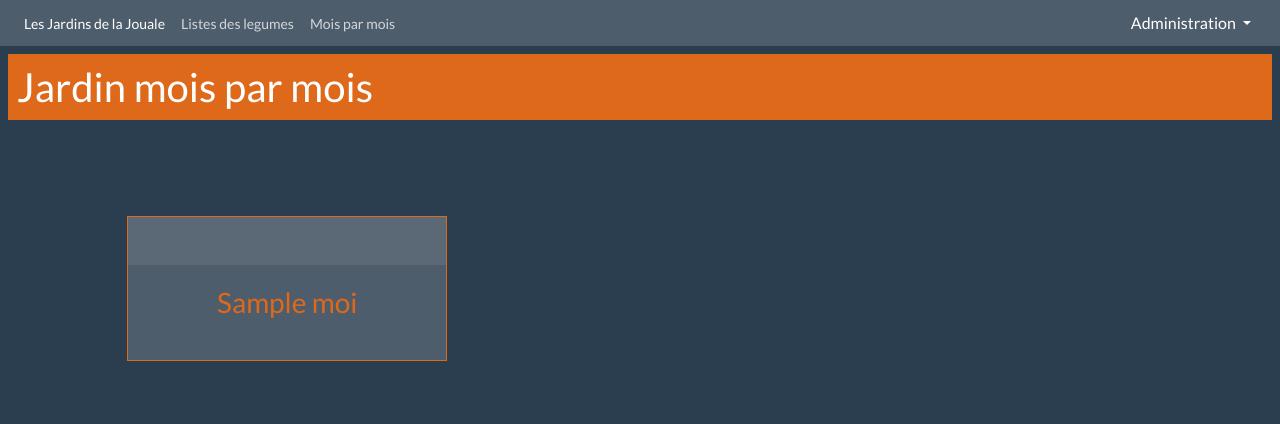
After one commit to nicoWeb31/JardinJouale, a Symfony app: template templates/mois/index.html.twig in a window 1280 px wide. The commit adds this page. Shown: the top 424 px of the page. Run offline with Twig, Linux system fonts and the light colour scheme; the template is opened without the code that fills it: most values are stand-ins (such as "Sample title", 1, 10 or a date in 2020); some libraries are stand-ins or nearby versions.

Commit message:
add mois reste a mettre en forme

```diff
--- a/src/Controller/Admin/AdminLegumeController.php
+++ b/src/Controller/Admin/AdminLegumeController.php
@@ -43,7 +43,6 @@ class AdminLegumeController extends AbstractController
         if($form->isSubmitted() && $form->isValid()){
             $modif = $legume->getId() !== null;
             $legume->setUpdatedAt(new DateTime('now'));
-            dd($req);
             $man->persist($legume);
             $man->flush();
             $this->addFlash('success',($modif) ? "modification avec sucess" : "Crée avec success");
--- a/src/Entity/Legume.php
+++ b/src/Entity/Legume.php
@@ -82,7 +82,7 @@ class Legume
     private $varietes;
 
     /**
-     * @ORM\ManyToMany(targetEntity="App\Entity\Mois", mappedBy="legumes")
+     * @ORM\ManyToMany(targetEntity="App\Entity\Mois", inversedBy="legumes")
      */
     private $mois;
 
--- a/src/Entity/Mois.php
+++ b/src/Entity/Mois.php
@@ -24,7 +24,7 @@ class Mois
     private $nom;
 
     /**
-     * @ORM\ManyToMany(targetEntity="App\Entity\Legume", inversedBy="mois")
+     * @ORM\ManyToMany(targetEntity="App\Entity\Legume",mappedBy="mois")
      */
     private $legumes;
 
--- a/templates/base.html.twig
+++ b/templates/base.html.twig
@@ -4,9 +4,9 @@
 <head>
     <meta charset="UTF-8" />
     <link rel="stylesheet" href="https://stackpath.bootstrapcdn.com/bootstrap/4.4.1/css/bootstrap.min.css"
-    integrity="sha384-Vkoo8x4CGsO3+Hhxv8T/Q5PaXtkKtu6ug5TOeNV6gBiFeWPGFN9MuhOf23Q9Ifjh" crossorigin="anonymous" />
+        integrity="sha384-Vkoo8x4CGsO3+Hhxv8T/Q5PaXtkKtu6ug5TOeNV6gBiFeWPGFN9MuhOf23Q9Ifjh" crossorigin="anonymous" />
     <link rel="stylesheet" href="https://bootswatch.com/4/superhero/bootstrap.min.css" />
-    <link rel="stylesheet" href="{{asset('css/main.css')}}">
+    <link rel="stylesheet" href="{{ asset('css/main.css') }}" />
 
     <title>{% block title %}Welcome!{% endblock %}</title>
 
@@ -24,22 +24,23 @@
                     <a class="nav-link" href="{{ path('legumes') }}">Listes des legumes</a>
                 </li>
                 <li class="nav-item">
-                    <a class="nav-link" href="#">Mois par mois</a>
+                    <a class="nav-link" href="{{ path('mois') }}">Mois par mois</a>
                 </li>
                 <li class="nav-item">
                     <a class="nav-link" href="#"></a>
                 </li>
             </ul>
             <div class="dropdown">
-                <button class="btn btn-secondary dropdown-toggle" type="button" id="dropdownMenuButton" data-toggle="dropdown" aria-haspopup="true" aria-expanded="false">
+                <button class="btn btn-secondary dropdown-toggle" type="button" id="dropdownMenuButton"
+                    data-toggle="dropdown" aria-haspopup="true" aria-expanded="false">
                     Administration
                 </button>
                 <div class="dropdown-menu" aria-labelledby="dropdownMenuButton">
-                  <a class="dropdown-item" href="{{path('admin_legumes')}}">Gestion Type</a>
-                  <a class="dropdown-item" href="{{path('admin_variete')}}">Gestion Variétes</a>
-                  <a class="dropdown-item" href="#">Gestion Plannig</a>
+                    <a class="dropdown-item" href="{{ path('admin_legumes') }}">Gestion Type</a>
+                    <a class="dropdown-item" href="{{ path('admin_variete') }}">Gestion Variétes</a>
+                    <a class="dropdown-item" href="{{ path('mois') }}">Gestion Plannig</a>
                 </div>
-              </div>
+            </div>
         </div>
     </nav>
     <h1 class="border border-primary rounded p-2 m-2 text-white bg-primary">
--- /dev/null
+++ b/templates/mois/index.html.twig
@@ -0,0 +1,27 @@
+{% extends 'base.html.twig' %}
+
+{% block title %}Hello MoisController!{% endblock %}
+{% block monTitle %}Jardin mois par mois{% endblock %}
+
+{% block body %}
+<div class="container-fluid">
+    <div class="row m-5 p-5">
+        {% for m in mois %}
+        <div class="col-12 col-md-6 col-lg-4 col-xl-4">
+            <div class="card border-primary mb-3 mx-auto" style="max-width: 20rem;">
+                <div class="card-header text-center">
+                    <img src="" alt="">
+                </div>
+                <div class = 'card-body'>
+                    <h3 class="card-title text-center pb-2 mx-3 border-primary">
+                        <a href="{{path('legume.variete',{'id' : m.id})}}">{{m.nom}}</a>
+                    </h3>
+
+                </div>
+            </div>
+        </div>
+        {% endfor %}
+    </div>
+</div>
+
+{% endblock %}
```
Also changed, not shown: src/Controller/MoisController.php (added, +21 -0 lines), src/Migrations/Version20200323162422.php (deleted, +0 -38 lines), src/Migrations/Version20200326110901.php (renamed from src/Migrations/Version20200325175541.php, +7 -7 lines), public/images/legumes/gobond-5e7ba9c31d114833369298.jpg (deleted).
